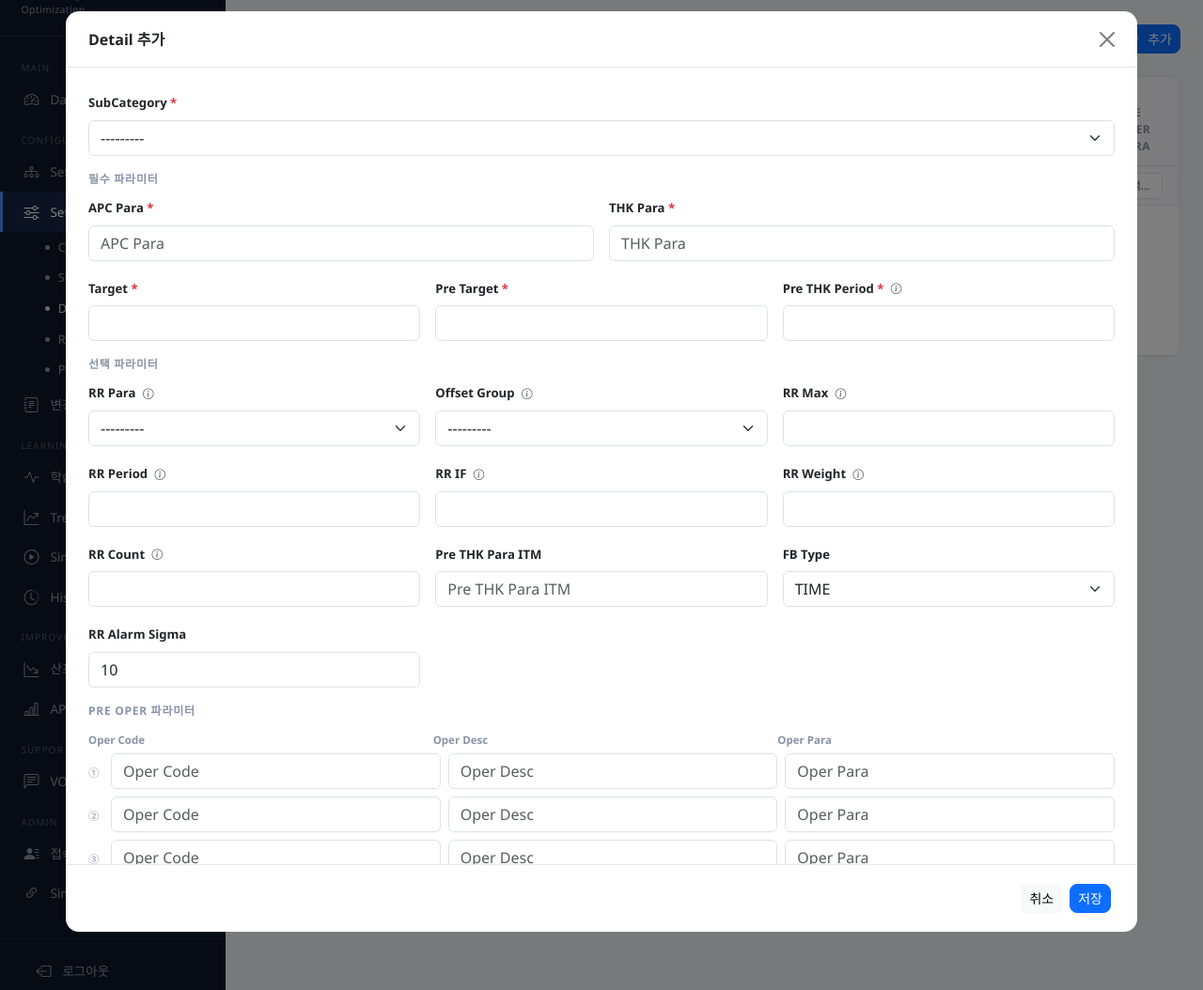
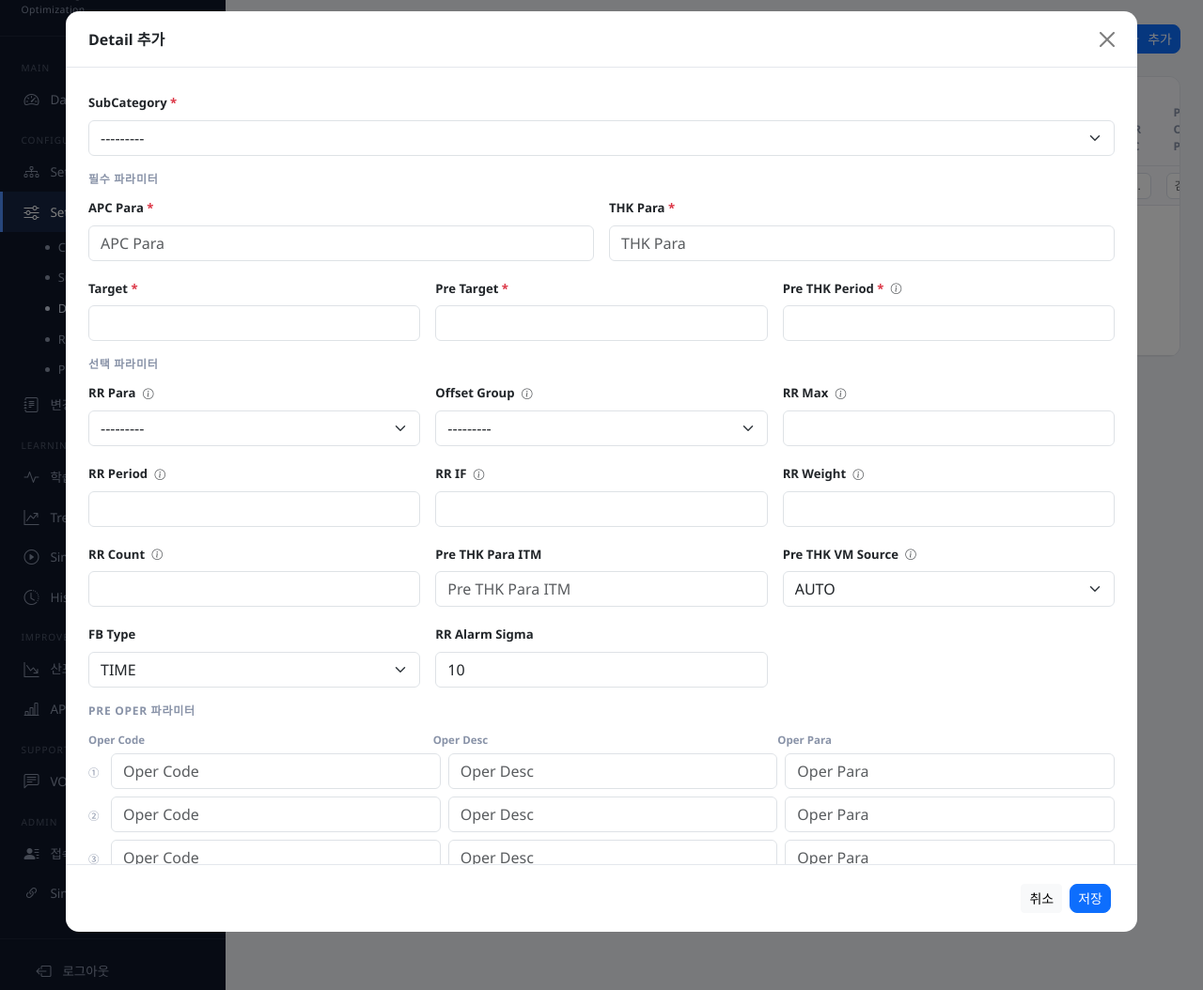
Before and after one commit to bonheon/MICO_Web, a Django app: page /setup/detail/ in a window 1280 px wide, after a click on "추가". Shown: the part 63-1117 px from the top of the page at 94% size. Run offline with Django 4.2, Linux system fonts and the light colour scheme; the visitor is signed in with stand-in values (Sample User, id 1); data comes from the database, SQL or seed files in the repository; data that the repository does not hold is empty.

Commit message:
CBL HM NIT CMP Pre_Thk VM 학습 소스 선택 (AUTO/POST) 추가 (#29)
Detail 모델에 pre_thk_vm_source 필드(AUTO/POST, 기본 AUTO)를 추가해
Pre_Thk VM 학습 y축 소스를 Set-up에서 선택할 수 있도록 함.
Pre_Thk_Para_ITM 은 유지되므로 Simulation·RR 의 ITM 사용은 변경 없음.

- models.py + migration 0022: pre_thk_vm_source 필드
- Get_Data.py: mico_info_key 에 Pre_Thk_VM_Source 컬럼
- Module.py: POST 면 ITM 이 있어도 detrend 경로로 분기
- REMOVAL_RATE.py: VM 컬럼명을 실제 적재된 컬럼 기준으로 조회
- Detail CRUD / 일괄 수정 / Set-up 현황 화면에 선택 UI 추가

```diff
--- a/algorithm_new/Common/Get_Data.py
+++ b/algorithm_new/Common/Get_Data.py
@@ -90,6 +90,9 @@ class Get_data:
                         'RR_Period'       : det.rr_period,
                         'Pad_Seperation'  : det.rr_if,
                         'Pre_Thk_Para_ITM': det.pre_thk_para_itm,
+                        # Pre_Thk VM 학습 y축 소스 (AUTO: ITM 유무 자동 분기 / POST: ITM 있어도 detrend)
+                        # 모델 default='AUTO' + choices(AUTO/POST) 라 항상 값이 채워짐
+                        'Pre_Thk_VM_Source': det.pre_thk_vm_source,
                         'Pre_Oper_Code'   : det.pre_oper_code,
                         'Pre_Oper_Desc'   : det.pre_oper_desc,
                         'Pre_Oper_Para'   : det.pre_oper_para,
--- a/setup_mico/forms.py
+++ b/setup_mico/forms.py
@@ -57,7 +57,7 @@ class DetailForm(forms.ModelForm):
             'subcategory', 'apc_para', 'thk_para',
             'target', 'pre_target', 'pre_thk_period',
             'rr_para', 'offset_group', 'rr_max', 'rr_period', 'rr_if',
-            'pre_thk_para_itm',
+            'pre_thk_para_itm', 'pre_thk_vm_source',
             'pre_oper_code', 'pre_oper_desc', 'pre_oper_para',
             'pre_oper_code2', 'pre_oper_desc2', 'pre_oper_para2',
             'pre_oper_code3', 'pre_oper_desc3', 'pre_oper_para3',
@@ -78,6 +78,7 @@ class DetailForm(forms.ModelForm):
             'rr_period':        forms.NumberInput(attrs={'class': 'form-control'}),
             'rr_if':            forms.NumberInput(attrs={'class': 'form-control'}),
             'pre_thk_para_itm': forms.TextInput(attrs={'class': 'form-control', 'placeholder': 'Pre THK Para ITM'}),
+            'pre_thk_vm_source': forms.Select(attrs={'class': 'form-select'}),
             'pre_oper_code':    forms.TextInput(attrs={'class': 'form-control', 'placeholder': 'Oper Code'}),
             'pre_oper_desc':    forms.TextInput(attrs={'class': 'form-control', 'placeholder': 'Oper Desc'}),
             'pre_oper_para':    forms.TextInput(attrs={'class': 'form-control', 'placeholder': 'Oper Para'}),
--- a/setup_mico/templates/setup_mico/detail_list.html
+++ b/setup_mico/templates/setup_mico/detail_list.html
@@ -42,6 +42,7 @@
         <th class="text-center">Pre Target</th>
         <th class="text-center">Offset Group <i class="bi bi-info-circle text-muted ms-1" style="font-size:0.72rem; cursor:help;" data-bs-toggle="tooltip" data-bs-placement="top" data-bs-html="true" title="Layer Change의 Offset 값을 학습할 시 제품들을 Grouping 하는 Option<br>(ex. Y → 해당 공정은 다른 Device 합쳐서 학습)"></i></th>
         <th>Pre THK Para ITM</th>
+        <th class="text-center">Pre THK VM Source <i class="bi bi-info-circle text-muted ms-1" style="font-size:0.72rem; cursor:help;" data-bs-toggle="tooltip" data-bs-placement="top" data-bs-html="true" title="Pre Thickness VM 학습 y축 소스<br>AUTO: ITM 있으면 ITM BIAS, 없으면 Post THK Detrend<br>POST: ITM이 있어도 Post THK Detrend 경로로 학습"></i></th>
         <th>Pre Oper Code</th>
         <th>Pre Oper Desc</th>
         <th>Pre Oper Para</th>
@@ -76,6 +77,7 @@
         <th><input type="text" class="col-search form-control form-control-sm" placeholder="검색..." name="f_pre_target" value="{{ request.GET.f_pre_target }}"></th>
         <th><input type="text" class="col-search form-control form-control-sm" placeholder="검색..." name="f_offset_group" value="{{ request.GET.f_offset_group }}"></th>
         <th><input type="text" class="col-search form-control form-control-sm" placeholder="검색..." name="f_pre_thk_para_itm" value="{{ request.GET.f_pre_thk_para_itm }}"></th>
+        <th><input type="text" class="col-search form-control form-control-sm" placeholder="검색..." name="f_pre_thk_vm_source" value="{{ request.GET.f_pre_thk_vm_source }}"></th>
         <th><input type="text" class="col-search form-control form-control-sm" placeholder="검색..." name="f_pre_oper_code" value="{{ request.GET.f_pre_oper_code }}"></th>
         <th><input type="text" class="col-search form-control form-control-sm" placeholder="검색..." name="f_pre_oper_desc" value="{{ request.GET.f_pre_oper_desc }}"></th>
         <th><input type="text" class="col-search form-control form-control-sm" placeholder="검색..." name="f_pre_oper_para" value="{{ request.GET.f_pre_oper_para }}"></th>
@@ -120,6 +122,7 @@
               data-rr_period="{{ d.rr_period|default:'' }}"
               data-rr_if="{{ d.rr_if|default:'' }}"
               data-pre_thk_para_itm="{{ d.pre_thk_para_itm }}"
+              data-pre_thk_vm_source="{{ d.pre_thk_vm_source }}"
               data-pre_oper_code="{{ d.pre_oper_code }}"
               data-pre_oper_desc="{{ d.pre_oper_desc }}"
               data-pre_oper_para="{{ d.pre_oper_para }}"
@@ -154,6 +157,7 @@
               data-rr_period="{{ d.rr_period|default:'' }}"
               data-rr_if="{{ d.rr_if|default:'' }}"
               data-pre_thk_para_itm="{{ d.pre_thk_para_itm }}"
+              data-pre_thk_vm_source="{{ d.pre_thk_vm_source }}"
               data-pre_oper_code="{{ d.pre_oper_code }}"
               data-pre_oper_desc="{{ d.pre_oper_desc }}"
               data-pre_oper_para="{{ d.pre_oper_para }}"
@@ -199,6 +203,13 @@
           {% else %}<span class="text-muted">—</span>{% endif %}
         </td>
         <td>{{ d.pre_thk_para_itm|default:"—" }}</td>
+        <td class="text-center">
+          {% if d.pre_thk_vm_source == 'POST' %}
+            <span class="badge-pill" style="background:#fff7ed; color:#f97316;">POST</span>
+          {% else %}
+            <span class="badge-pill" style="background:#f0f2f7; color:#8993a8;">AUTO</span>
+          {% endif %}
+        </td>
         <td>{{ d.pre_oper_code|default:"—" }}</td>
         <td>{{ d.pre_oper_desc|default:"—" }}</td>
         <td>{{ d.pre_oper_para|default:"—" }}</td>
@@ -236,7 +247,7 @@
       </tr>
       {% empty %}
       <tr>
-        <td colspan="31" class="text-center text-muted py-5">
+        <td colspan="32" class="text-center text-muted py-5">
           <i class="bi bi-inbox" style="font-size:1.5rem; display:block; margin-bottom:0.4rem;"></i>
           등록된 Detail이 없습니다
         </td>
@@ -330,6 +341,10 @@
             <div class="col-4">
               <label class="form-label fw-semibold" style="font-size:0.82rem;">Pre THK Para ITM</label>
               {{ form.pre_thk_para_itm }}
+            </div>
+            <div class="col-4">
+              <label class="form-label fw-semibold" style="font-size:0.82rem;">Pre THK VM Source <i class="bi bi-info-circle text-muted ms-1" style="font-size:0.72rem; cursor:help;" data-bs-toggle="tooltip" data-bs-placement="top" data-bs-html="true" title="Pre Thickness VM 학습 y축 소스<br>AUTO: ITM 있으면 ITM BIAS, 없으면 Post THK Detrend<br>POST: ITM이 있어도 Post THK Detrend 경로로 학습"></i></label>
+              {{ form.pre_thk_vm_source }}
             </div>
             <div class="col-4">
               <label class="form-label fw-semibold" style="font-size:0.82rem;">FB Type</label>
@@ -449,6 +464,18 @@
             <select name="bulk_fb_type" id="inp_fb_type" class="form-select form-select-sm" disabled style="flex:1;">
               <option value="TIME">TIME</option>
               <option value="PRESSURE">PRESSURE</option>
+            </select>
+          </div>
+
+          <div class="bulk-field-row d-flex align-items-center gap-3 mb-2 py-2" style="border-bottom:1px solid #f0f2f7;">
+            <input type="checkbox" name="update_fields" value="pre_thk_vm_source" id="chk_pre_thk_vm_source" class="bulk-chk" style="cursor:pointer; flex-shrink:0;">
+            <label for="chk_pre_thk_vm_source" class="fw-semibold mb-0" style="font-size:0.82rem; width:150px; cursor:pointer;">
+              Pre THK VM Source
+              <i class="bi bi-info-circle text-muted ms-1" style="font-size:0.72rem; cursor:help;" data-bs-toggle="tooltip" data-bs-placement="top" data-bs-html="true" title="Pre Thickness VM 학습 y축 소스<br>AUTO: ITM 있으면 ITM BIAS, 없으면 Post THK Detrend<br>POST: ITM이 있어도 Post THK Detrend 경로로 학습"></i>
+            </label>
+            <select name="bulk_pre_thk_vm_source" id="inp_pre_thk_vm_source" class="form-select form-select-sm" disabled style="flex:1;">
+              <option value="AUTO">AUTO</option>
+              <option value="POST">POST</option>
             </select>
           </div>
 
@@ -574,6 +601,7 @@ function fillDetailForm(data) {
   document.getElementById('id_rr_period').value         = data.rr_period;
   document.getElementById('id_rr_if').value             = data.rr_if;
   document.getElementById('id_pre_thk_para_itm').value  = data.pre_thk_para_itm || '';
+  document.getElementById('id_pre_thk_vm_source').value = data.pre_thk_vm_source || 'AUTO';
   document.getElementById('id_pre_oper_code').value     = data.pre_oper_code || '';
   document.getElementById('id_pre_oper_desc').value     = data.pre_oper_desc || '';
   document.getElementById('id_pre_oper_para').value     = data.pre_oper_para || '';
@@ -595,7 +623,7 @@ function fillDetailForm(data) {
 const emptyDetail = {
   subcategory:'', apc_para:'', thk_para:'', target:'', pre_target:'',
   pre_thk_period:'', rr_para:'', offset_group:'', rr_max:'', rr_period:'', rr_if:'',
-  pre_thk_para_itm:'',
+  pre_thk_para_itm:'', pre_thk_vm_source:'AUTO',
   pre_oper_code:'', pre_oper_desc:'', pre_oper_para:'',
   pre_oper_code2:'', pre_oper_desc2:'', pre_oper_para2:'',
   pre_oper_code3:'', pre_oper_desc3:'', pre_oper_para3:'',
@@ -684,6 +712,8 @@ document.getElementById('bulkEditModal').addEventListener('show.bs.modal', funct
     const inp = document.getElementById('inp_' + chk.value);
     if (inp) { inp.disabled = true; inp.value = ''; }
   });
+  // 빈 옵션이 없는 select 는 value='' 로 리셋하면 미선택(공란)이 되므로 기본값으로 복구
+  document.getElementById('inp_pre_thk_vm_source').value = 'AUTO';
 });
 
 // bulk 필드 체크박스 → 입력 활성화
--- a/setup_mico/templates/setup_mico/setup_status.html
+++ b/setup_mico/templates/setup_mico/setup_status.html
@@ -330,6 +330,7 @@
                           data-rr_period="{{ d.rr_period|default:'' }}"
                           data-rr_if="{{ d.rr_if|default:'' }}"
                           data-pre_thk_para_itm="{{ d.pre_thk_para_itm }}"
+                          data-pre_thk_vm_source="{{ d.pre_thk_vm_source }}"
                           data-pre_oper_code="{{ d.pre_oper_code }}"
                           data-pre_oper_desc="{{ d.pre_oper_desc }}"
                           data-pre_oper_para="{{ d.pre_oper_para }}"
@@ -462,6 +463,10 @@
               {{ form.pre_thk_para_itm }}
             </div>
             <div class="col-4">
+              <label class="form-label fw-semibold" style="font-size:0.82rem;">Pre THK VM Source</label>
+              {{ form.pre_thk_vm_source }}
+            </div>
+            <div class="col-4">
               <label class="form-label fw-semibold" style="font-size:0.82rem;">FB Type</label>
               {{ form.fb_type }}
             </div>
@@ -570,6 +575,7 @@ function fillStatusDetailForm(d) {
   f.querySelector('#id_rr_period').value          = d.rr_period || '';
   f.querySelector('#id_rr_if').value              = d.rr_if || '';
   f.querySelector('#id_pre_thk_para_itm').value   = d.pre_thk_para_itm || '';
+  f.querySelector('#id_pre_thk_vm_source').value  = d.pre_thk_vm_source || 'AUTO';
   f.querySelector('#id_pre_oper_code').value      = d.pre_oper_code || '';
   f.querySelector('#id_pre_oper_desc').value      = d.pre_oper_desc || '';
   f.querySelector('#id_pre_oper_para').value      = d.pre_oper_para || '';
--- a/setup_mico/views.py
+++ b/setup_mico/views.py
@@ -40,6 +40,7 @@ def _det_fields(obj):
         'rr_para': obj.rr_para or '', 'offset_group': obj.offset_group or '',
         'rr_max': obj.rr_max, 'rr_period': obj.rr_period, 'rr_if': obj.rr_if,
         'pre_thk_para_itm': obj.pre_thk_para_itm or '',
+        'pre_thk_vm_source': obj.pre_thk_vm_source or 'AUTO',
         'pre_oper_code': obj.pre_oper_code or '', 'pre_oper_desc': obj.pre_oper_desc or '', 'pre_oper_para': obj.pre_oper_para or '',
         'pre_oper_code2': obj.pre_oper_code2 or '', 'pre_oper_desc2': obj.pre_oper_desc2 or '', 'pre_oper_para2': obj.pre_oper_para2 or '',
         'pre_oper_code3': obj.pre_oper_code3 or '', 'pre_oper_desc3': obj.pre_oper_desc3 or '', 'pre_oper_para3': obj.pre_oper_para3 or '',
@@ -1384,6 +1385,7 @@ def detail_list(request):
             'f_pre_target':       'pre_target__icontains',
             'f_offset_group':     'offset_group__icontains',
             'f_pre_thk_para_itm': 'pre_thk_para_itm__icontains',
+            'f_pre_thk_vm_source': 'pre_thk_vm_source__icontains',
             'f_pre_oper_code':    'pre_oper_code__icontains',
             'f_pre_oper_desc':    'pre_oper_desc__icontains',
             'f_pre_oper_para':    'pre_oper_para__icontains',
@@ -1474,9 +1476,13 @@ _BULK_ALLOWED = {
     'rr_max', 'rr_period', 'rr_if',
     'rr_weight', 'rr_count',
     'fb_type', 'rr_alarm_sigma',
+    'pre_thk_vm_source',
 }
 _BULK_INT = {'target', 'pre_target', 'pre_thk_period', 'rr_max', 'rr_period', 'rr_if', 'rr_weight', 'rr_count', 'rr_alarm_sigma'}
 _BULK_INT_NULL = {'rr_max', 'rr_period', 'rr_if', 'rr_weight', 'rr_count'}
+# 빈 값 저장이 불가한(blank=True 아닌) choice 필드 → 유효값이 아니면 해당 필드만 skip.
+# (체크만 하고 값을 고르지 않은 채 제출하면 select 가 미선택 상태로 전송되지 않아 '' 가 들어옴)
+_BULK_CHOICES = {'pre_thk_vm_source': {'AUTO', 'POST'}}
 
 
 @login_required
@@ -1505,6 +1511,8 @@ def detail_bulk_update(request):
                             continue
                 else:
                     val = raw
+                    if field in _BULK_CHOICES and val not in _BULK_CHOICES[field]:
+                        continue
                 setattr(detail, field, val)
             detail.save()
             diff = _diff(old, _det_fields(detail))
```
Also changed, not shown: CLAUDE.md (+10 -3 lines), algorithm_new/Common/Module.py (+13 -2 lines), algorithm_new/Common/REMOVAL_RATE.py (+10 -1 lines), setup_mico/models.py (+12 -0 lines), setup_mico/migrations/0022_detail_pre_thk_vm_source.py (added).
